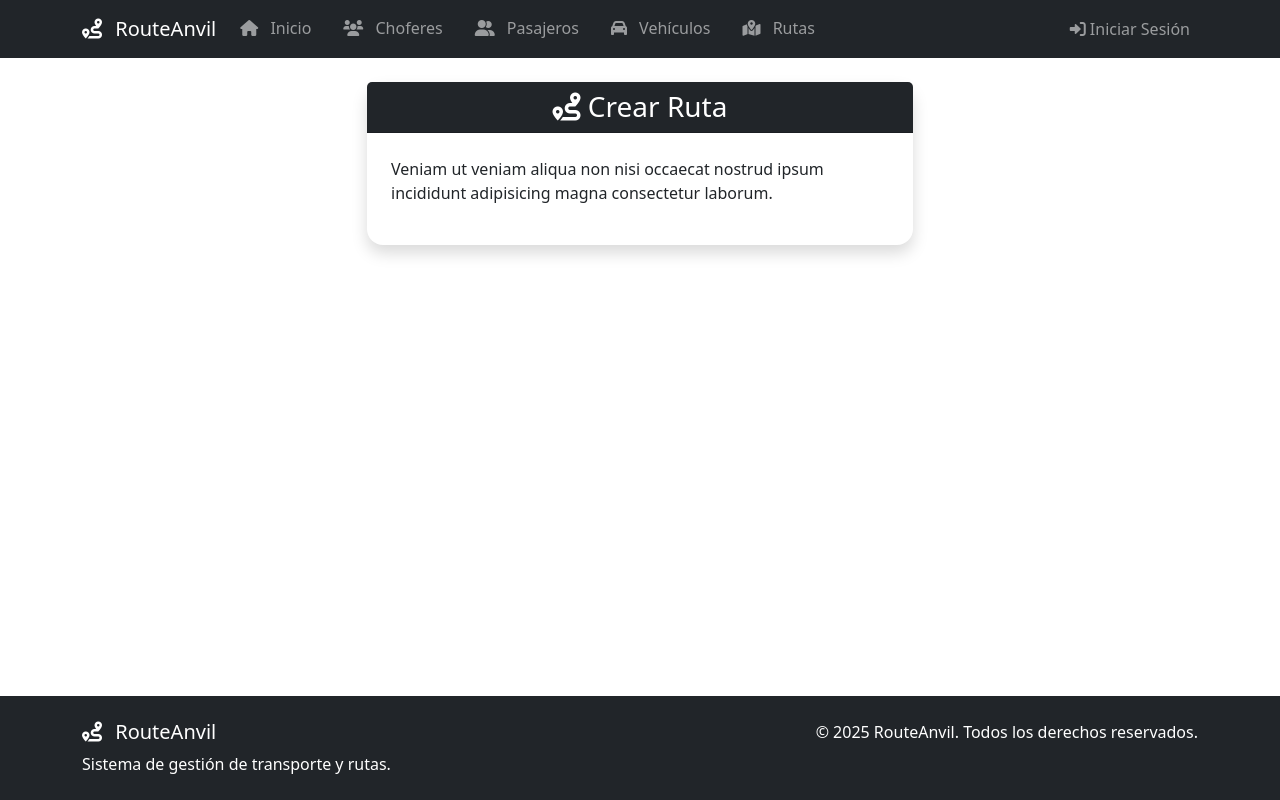
After one commit to Ikvillaseca/capstoneADI, a Django app: page /ruta/crear/ in a window 1280 px wide. The commit adds this page. Run offline with Django 5.2, Linux system fonts and the light colour scheme.

Commit message:
creacion vista para probar conexion entre datos

```diff
--- a/RouteAnvil/templates/rutas/generador_rutas.html
+++ b/RouteAnvil/templates/rutas/generador_rutas.html
@@ -5,7 +5,7 @@
 {% block contenido %}
 
 <a href="{% url 'testeo_api' %}">Testeo de API</a>
-
-
+<hr>
+<a href="{% url 'ruta_crear' %}">Crear Ruta</a>
 
 {% endblock contenido %}
--- /dev/null
+++ b/RouteAnvil/templates/rutas/ruta_crear.html
@@ -0,0 +1,23 @@
+{% extends "base.html" %}
+
+{% block titulo %}Crear ruta{% endblock titulo %}
+
+{% block contenido %}
+<div class="row justify-content-center mb-5">
+    <div class="col-md-8 col-lg-6">
+        <div class="card shadow">
+            <div class="card-header bg-dark text-white text-center">
+                <h3 class="mb-0">
+                    <i class="fa-solid fa-route"></i> Crear Ruta
+                </h3>
+            </div>
+            <div class="card-body p-4">
+
+                {{ texto_de_prueba }}
+
+            </div>
+        </div>
+    </div>
+</div>
+
+{% endblock contenido %}
--- a/RouteAnvil/templates/rutas/test_api.html
+++ b/RouteAnvil/templates/rutas/test_api.html
@@ -7,7 +7,7 @@
 <h1>Testeo de api</h1>
 
 {% if error %}
-    <div style="color: red;">
+    <div class="text-danger">
         <h2>Error al llamar a la API:</h2>
         <p>{{ error }}</p>
     </div>
--- a/RouteAnvil/urls.py
+++ b/RouteAnvil/urls.py
@@ -29,5 +29,6 @@ urlpatterns = [
 
     # URLs para rutas
     path('rutas/', views.ruta_home, name='rutas'),
+    path('ruta/crear/', views.ruta_crear, name='ruta_crear'),
     path('ruta/testeo-api/', views.testeo_api, name='testeo_api'),
 ]
--- a/RouteAnvil/views.py
+++ b/RouteAnvil/views.py
@@ -168,6 +168,21 @@ def vehiculo_eliminar(request, patente):
 def ruta_home(request):
     return render(request, 'rutas/generador_rutas.html')
 
+
+# TEST CONEXION DE DATOS PARA GENERAR VIAJE
+def ruta_crear(request):
+    if request.method == 'POST':
+        """ form = VehiculoForm(request.POST)
+        if form.is_valid():
+            vehiculo = form.save()
+            return redirect('vehiculo_detalle', patente=vehiculo.patente) """
+    else:
+        datos = {
+            'texto_de_prueba' : 'Veniam ut veniam aliqua non nisi occaecat nostrud ipsum incididunt adipisicing magna consectetur laborum.'
+        }
+    return render(request, 'rutas/ruta_crear.html', datos)
+
+
 # TEST FUNCIONAMIENTO API
 @login_required()
 def testeo_api(request):
```
